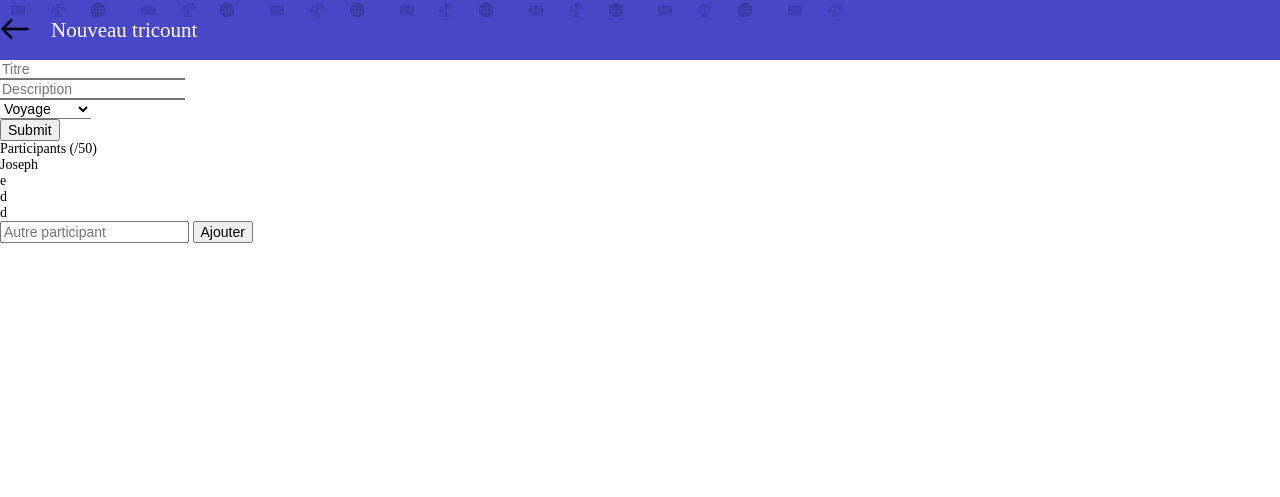
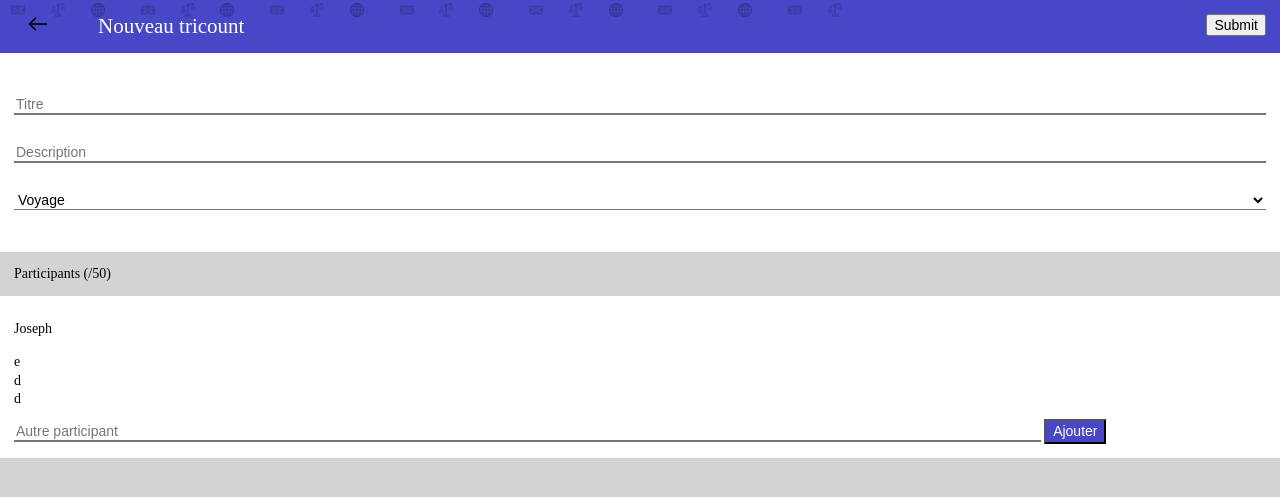
Before and after one commit to tonyfevrier/tricount, a Django app: page /count/newcount in a window 1280 px wide. Shown: the top 497 px of the page. Run offline with Django 4.2, Linux system fonts and the light colour scheme; data comes from the database, SQL or seed files in the repository; both versions use the stored data as it was after the commit.

Commit message:
Ajout d'un peu de css pour newcount.html

```diff
--- a/static/newcount.css
+++ b/static/newcount.css
@@ -9,25 +9,26 @@
     --color:rgb(71, 71, 199);
 }
 
+body{
+    background-color: lightgray;
+}
+
 header{
     display: flex;
     text-align: center;
     background-color: var(--color);
+    padding: 1em 0;
+    z-index: 1;
 }
 
-header{
-    padding: 0.5em 0;
-}
 
 .header_images{
     position: absolute;
     top : 0px;
     left: 0px;
-    /*display: flex;
-    justify-content: center;
-    flex-wrap: wrap;*/
     opacity: 0.3;
     height: 3.5em;
+    z-index: 0;
 }
 
 .header_images img{
@@ -40,29 +41,83 @@ header{
     margin-right: 1.5em;
 }
 
+.backtotricount{
+    padding: 0 2em;
+    height: 1.5em;
+    width:1.5em
+}
+
 .backtotricount img{
-    width : 30px;
-    /*padding: 0 0.5em;*/
-    padding-top: var(--padding);
-
+    width : 20px;
 }
 
 .titre{
-    padding-left: 1em;
-    padding-top: var(--padding);
-    padding-bottom: var(--padding);
+    padding-left: 2em;
     font-size: 1.5em;
     color: white;
+    z-index: 1;
 }
 
+
+.newtricount{
+    padding: 1em;
+    background: white;
+}
 .newtricount_title, .newtricount_description, .newtricount_category{
     display: block;
     border-top: none;
     border-left: none;
     border-right: none;
     background-color: transparent;
+    margin: 2em 0;
+    width:100%
 }
 
 .newtricount_title:hover,.newtricount_description:hover, .newtricount_category:hover {
     border-color: var(--color);
 }
+
+.error{
+    color: red;
+    font-size: 10px;
+}
+
+.submit{
+    position: absolute;
+    right : 1em;
+    top : 1em;
+}
+
+.nb_participants{
+    padding: 1em;
+}
+
+.participants{
+    padding: 0.5em 0;
+}
+.nameparticipant{
+    padding: 0.1em 0;
+}
+
+
+.addparticipant{
+    background: white;
+    padding: 1em;
+}
+
+.new_participant{
+    border-top: none;
+    border-left: none;
+    border-right: none;
+    background-color: transparent;
+    margin-top: 0.2em;
+    width: 82%
+}
+
+.addparticipant button{
+    color : white;
+    background-color: var(--color);
+    padding: 0.2em 0.5em;
+
+
+}
--- a/templates/newcount.html
+++ b/templates/newcount.html
@@ -51,16 +51,17 @@
                 <option value="project">Projet</option>
                 <option value="other">Autre</option>
             </select>
-            <input type="submit" name = "submit">
+            <input class = "submit" type="submit" name = "submit">
+            <!--<button class = "submit" name = "submit"> <img src="{% static 'images/check.png' %}" alt="validation"></button>-->
             {% csrf_token %}
         </form>
         <div class = "nb_participants"> Participants (/50)</div>
         <form method="post" class = "addparticipant" action="/count/newcount/addcount/addparticipant">
-            {% for participant in participants %}
-            <div>
+            <div class = "participants">
+                {% for participant in participants %}
                 <p class = "nameparticipant"> {{participant.name}}</p>
+                {% endfor %}
             </div>
-            {% endfor %}
             <input name="new_participant" class ='new_participant' placeholder="Autre participant">
             <button class = "add_participant">Ajouter</button>
             {% csrf_token %}
```
Also changed, not shown: steps.md (+5 -0 lines), db.sqlite3, static/images/check.png (added), 1 other file.
